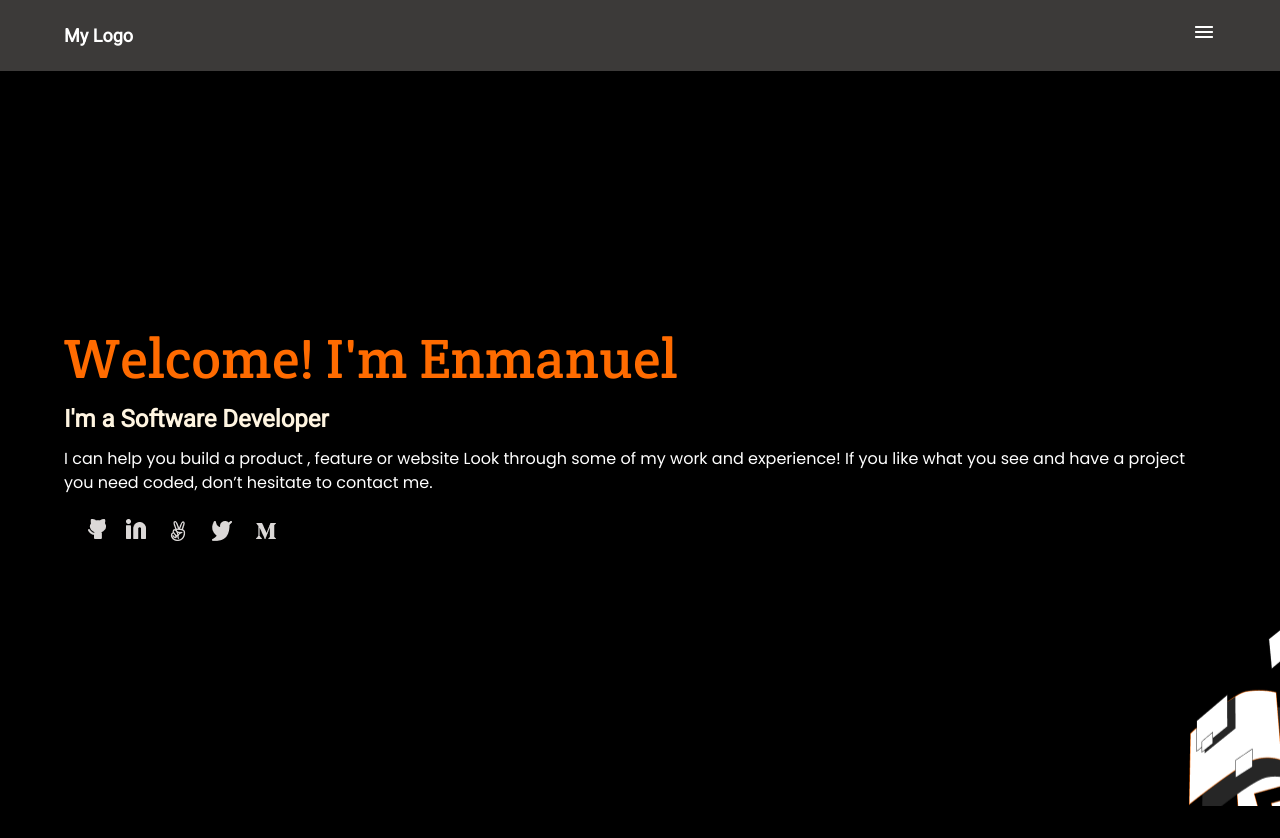
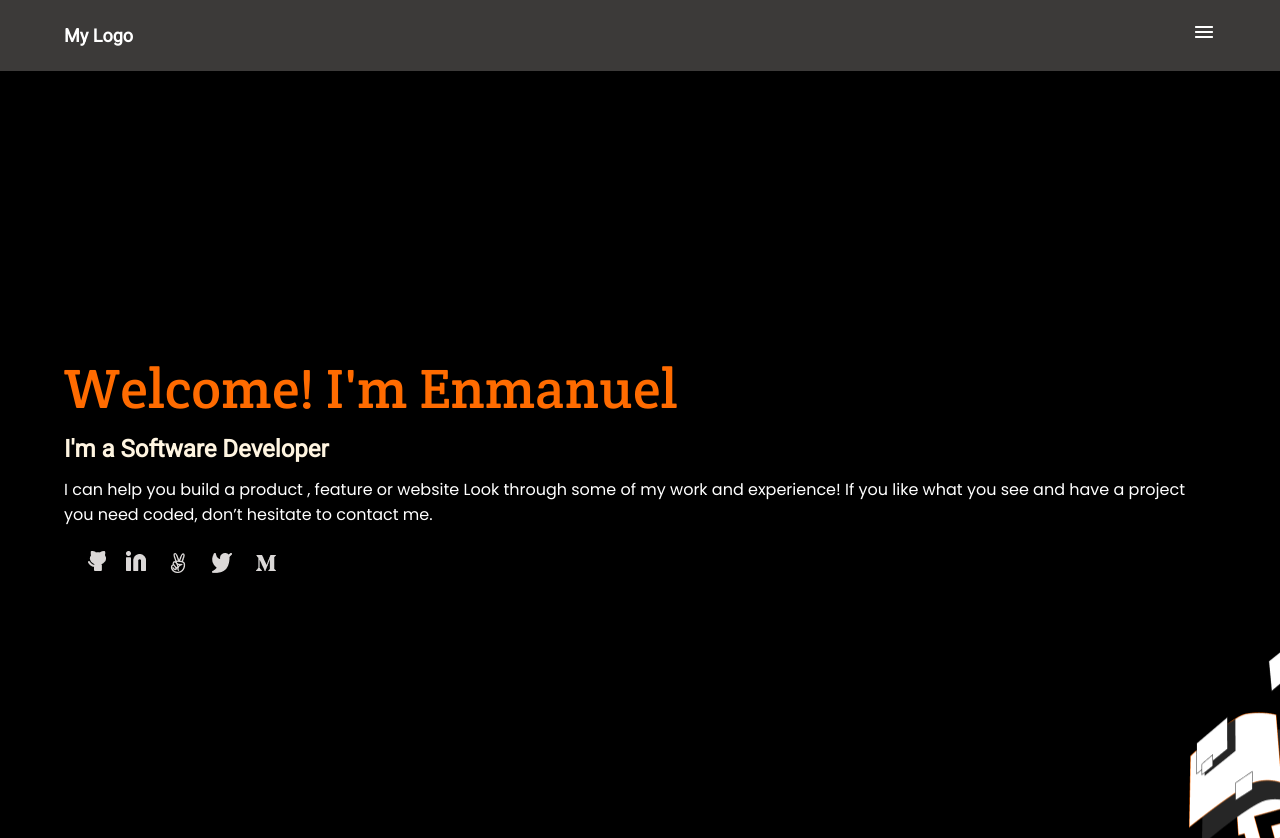
Before and after one commit to enmanuelbayen/Hello-Microverses, a website: page index.html in a window 1280 px wide. Before the commit the page ends 806 px from the top, so only its background shows below. Drawn offline with Linux system fonts and the light colour scheme.

Commit message:
Minor fix on Css position

```diff
--- a/style.css
+++ b/style.css
@@ -26,7 +26,7 @@ body {
   background-color: black;
   background-image: url("Group.png");
   background-repeat: no-repeat;
-  background-position: right 0 top 120%;
+  background-position: right 0 top 117%;
 }
 
 .header {
@@ -62,6 +62,7 @@ body {
   line-height: 64px;
   letter-spacing: 0.37px;
   color: #ff6b00;
+  padding-top: 30px;
 }
 
 .hi {
@@ -74,12 +75,10 @@ body {
 }
 
 .bio {
-  font-style: normal;
-  font-weight: 400;
-  font-size: 16px;
-  line-height: 24px;
+
   color: #fff;
   padding-top: 12px;
+  border-radius: nullpx;
 }
 
 .icon {
```
